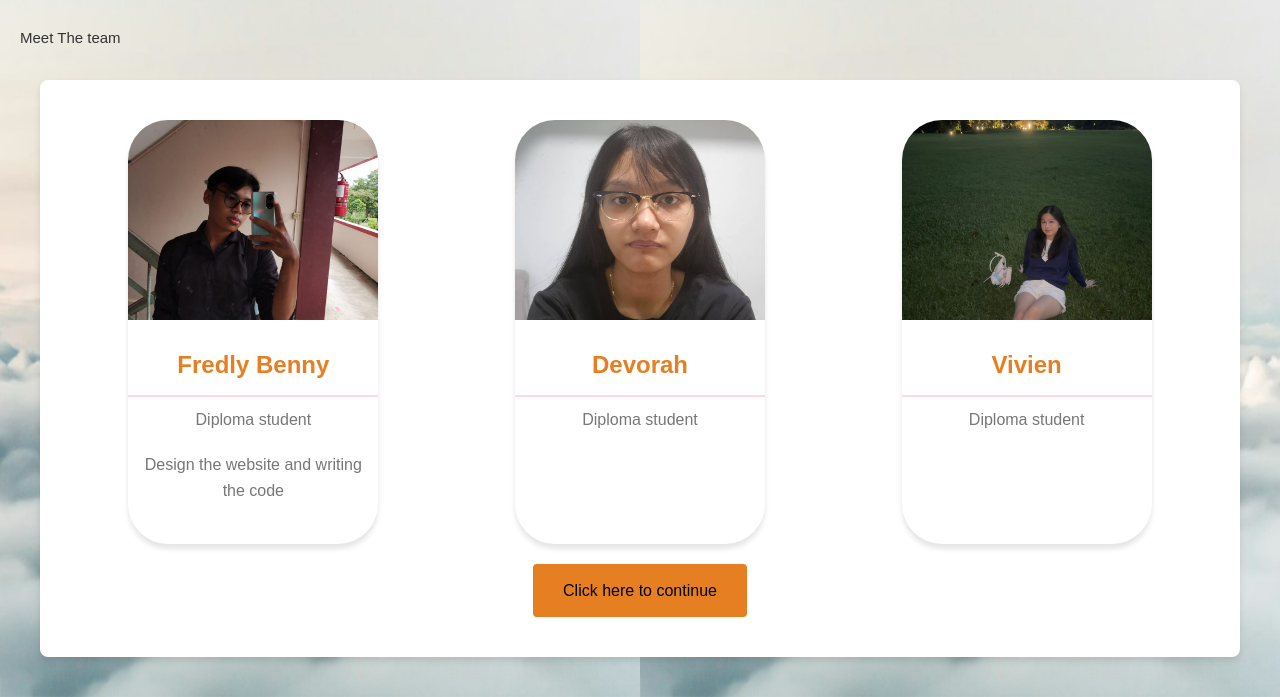
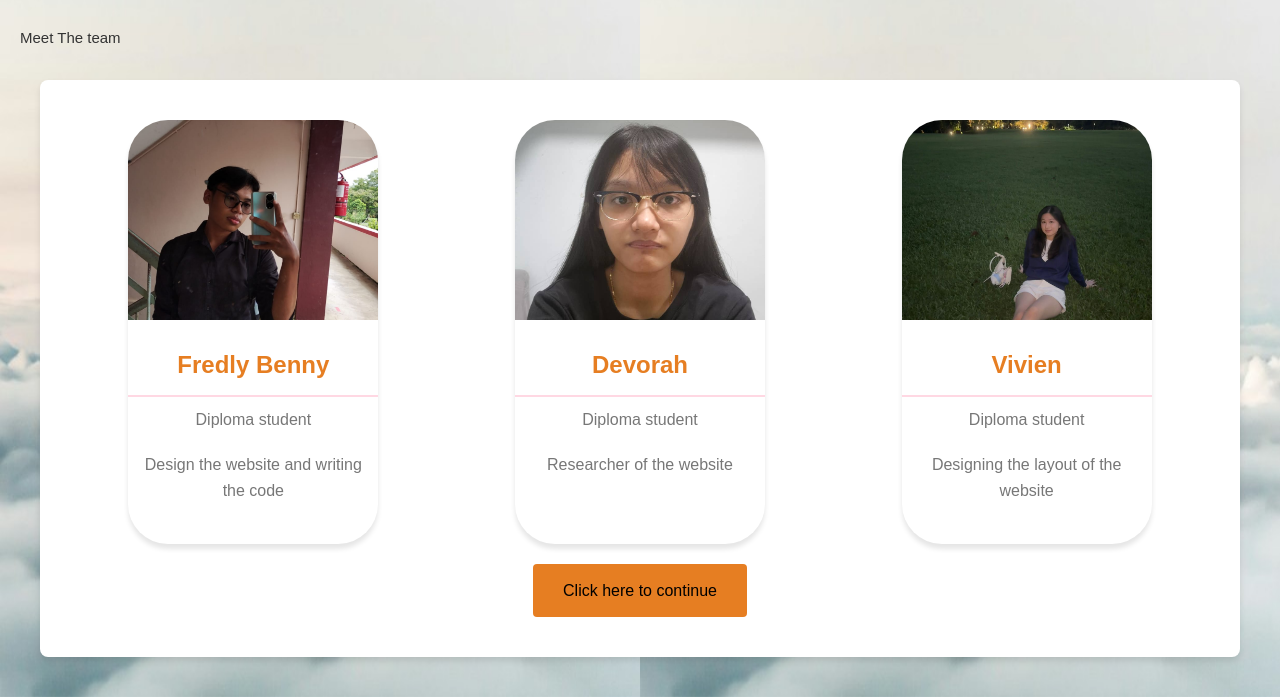
Before and after one commit to xenlya/ExploreyFood, a plain HTML site: page MtT.html in a window 1280 px wide. Shown: the part 189-886 px from the top of the page. Drawn offline with Linux system fonts and the light colour scheme; files whose address does not match are found by name.

Commit message:
Update MtT.html

```diff
--- a/MtT.html
+++ b/MtT.html
@@ -32,7 +32,7 @@
                             <img src="Image/Devorah.jpeg" alt="Benny">
                             <h2>Devorah</h2>
                             <p>Diploma student</p>
-
+                            <p>Researcher of the website</p>
                             <!-- <p class="buttons">
                                 <a href="" class="btn" id="team-link">Click here</a>
                             </p> -->
@@ -41,6 +41,7 @@
                             <img src="Image/Vivien.jpeg" alt="Benny">
                             <h2>Vivien</h2>
                             <p>Diploma student</p>
+                            <p>Designing the layout of the website</p>
                             <!-- <p class="buttons">
                                 <a href="" class="btn" id="team-link">Click here</a>
                             </p> -->
```
